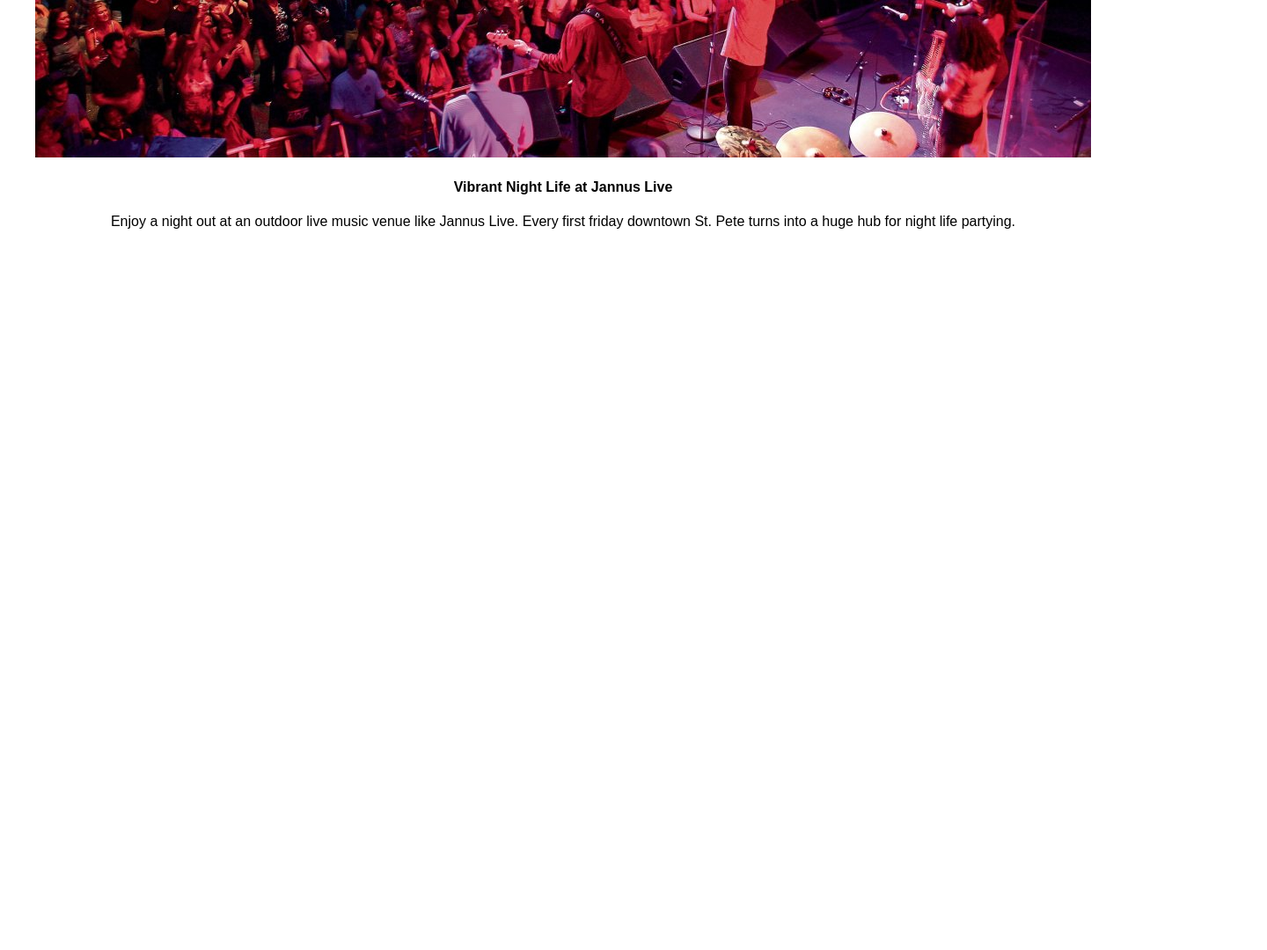
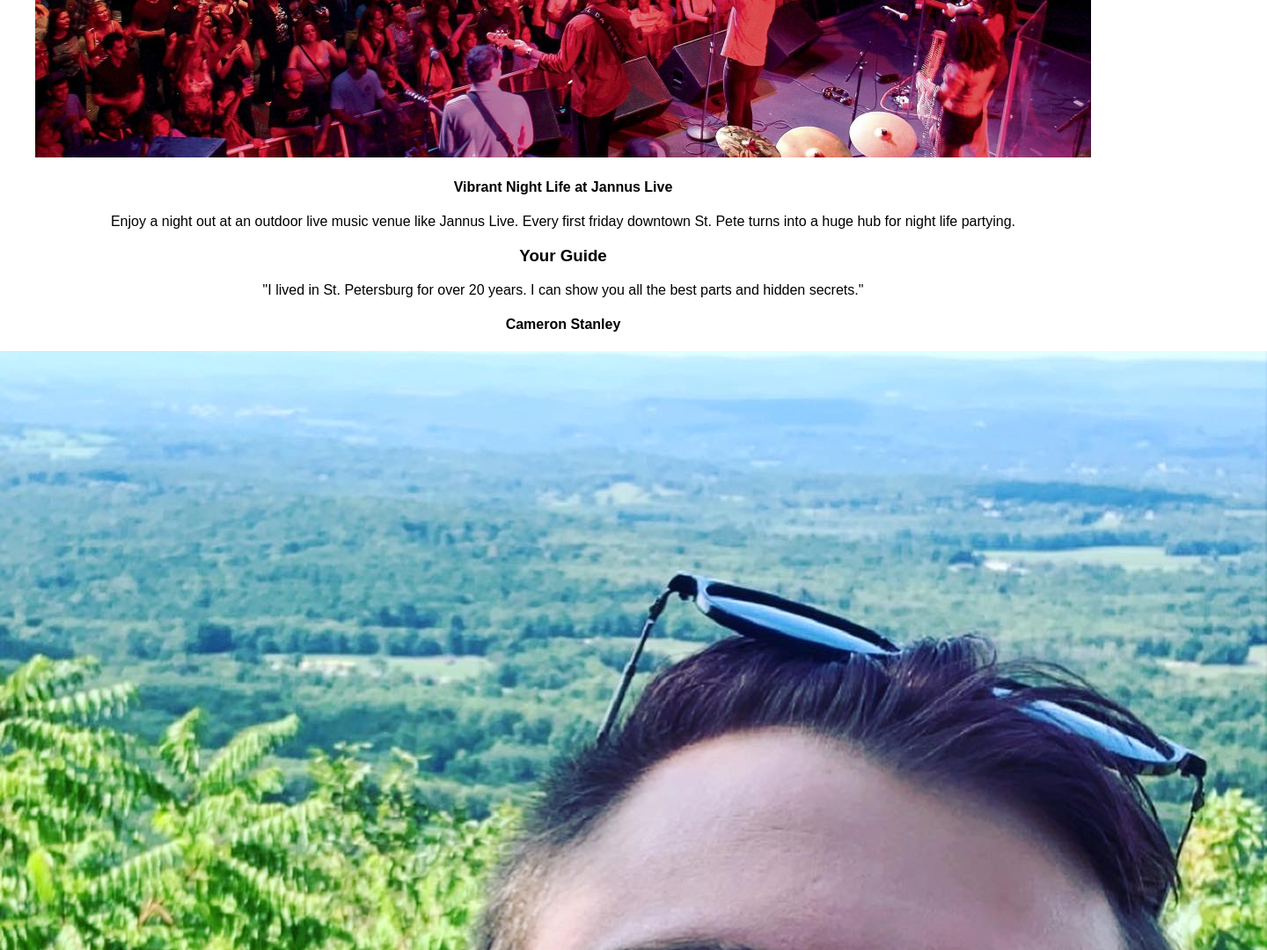
Before and after one commit to Cam96stanley/hometown-homepage, a plain HTML site: page index.html in a window 1280 px wide. Shown: the part 1925-3005 px from the top of the page at 88% size, 1440 px wide, since content can reach past the window. Before the commit the page ends 2225 px from the top, so only its background shows below. Drawn offline with Linux system fonts and the light colour scheme; a web font is replaced by a local one.

Commit message:
Added html for the guide section
Added text and image to the guide section.

```diff
--- a/index.html
+++ b/index.html
@@ -15,7 +15,7 @@
   <body>
     <!-- Hero Section -->
 
-    <div>
+    <div id="hero-section">
       <h1>Visit St. Petersburg, FL</h1>
       <h2>
         Enjoy beautiful beaches, vibrant nightlife, and delicious cousine from
@@ -67,11 +67,17 @@
 
     <!-- Guide Section -->
 
-    <div>
-      <h3></h3>
-      <p></p>
-      <h4></h4>
-      <img src="" alt="" />
+    <div id="guide-section">
+      <h3>Your Guide</h3>
+      <p>
+        "I lived in St. Petersburg for over 20 years. I can show you all the
+        best parts and hidden secrets."
+      </p>
+      <h4>Cameron Stanley</h4>
+      <img
+        src="assets/cameron.jpg"
+        alt="Cameron standing on top of a mountain in New Jersey looking into the camera. Trees and hills spread out into the horizon."
+      />
     </div>
   </body>
 </html>
```
